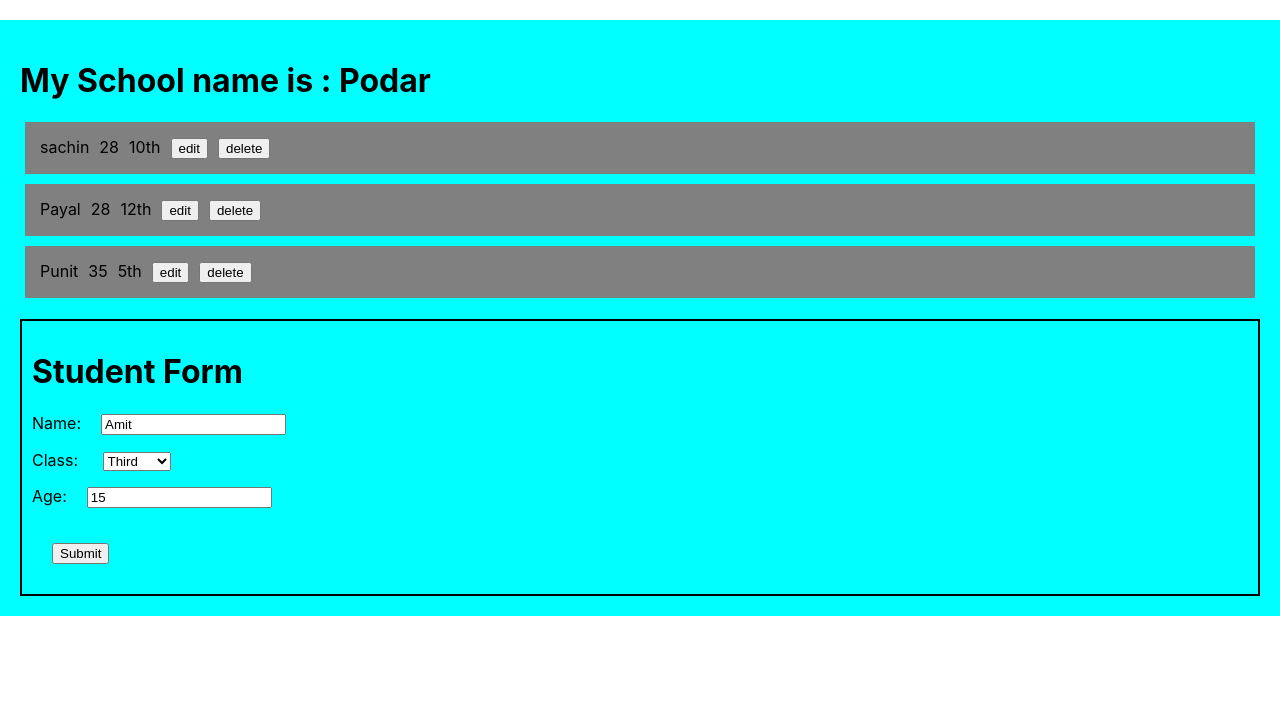
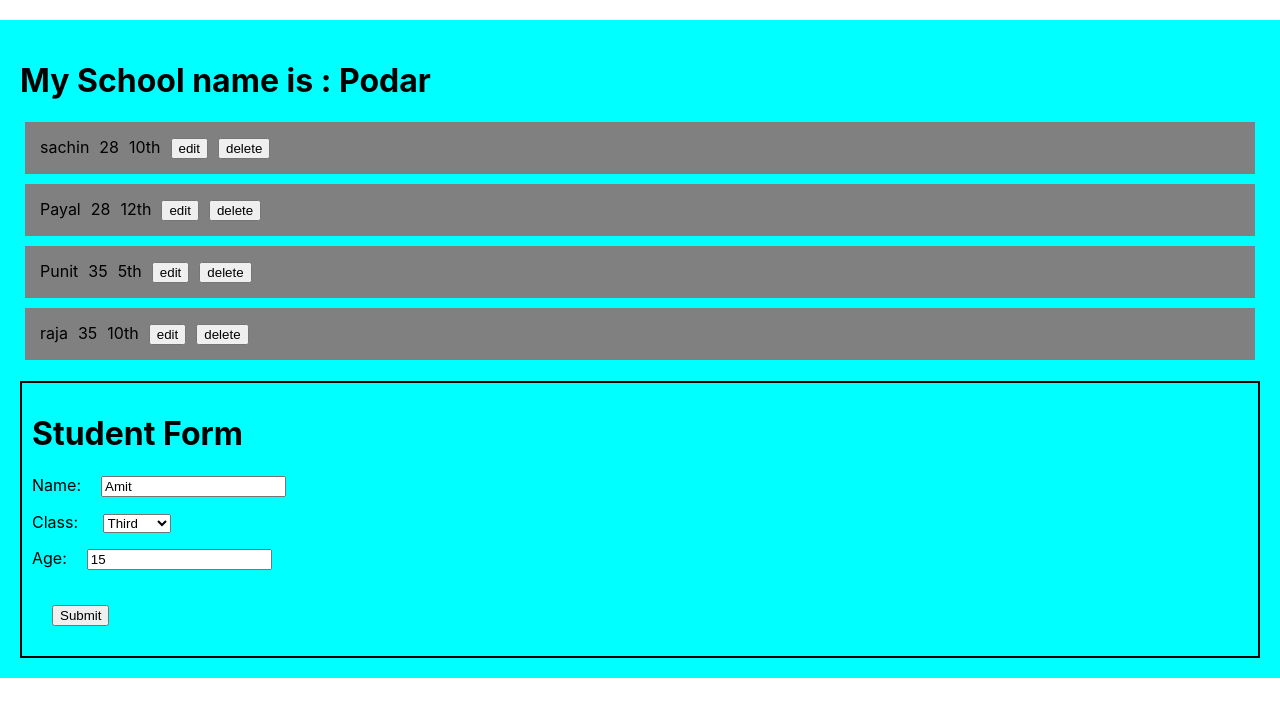
Before and after one commit to punit355743/reactjs-student-demo-app, a React (Create React App) app: page / in a window 1280 px wide. Shown: the top 716 px of the page. Built offline with nearby package versions, Linux system fonts and the light colour scheme.

Commit message:
added one more record in state

```diff
--- a/src/App.js
+++ b/src/App.js
@@ -11,6 +11,7 @@ const App = () => {
     { id: "101", name: "sachin", age: 28, className: "10th" },
     { id: "102", name: "Payal", age: 28, className: "12th" },
     { id: "103", name: "Punit", age: 35, className: "5th" },
+    { id: "104", name: "raja", age: 35, className: "10th" },
 
   ])
 
```
